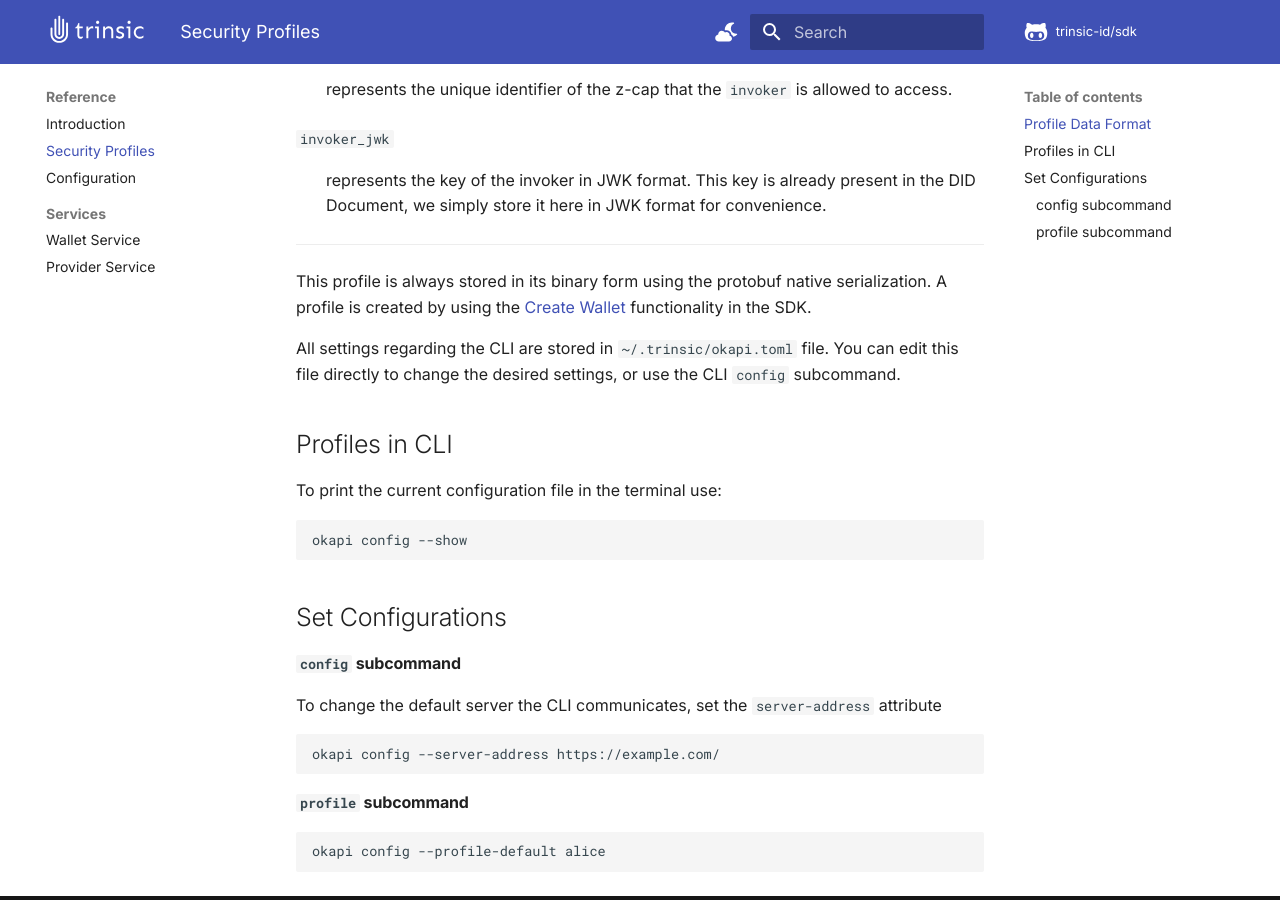
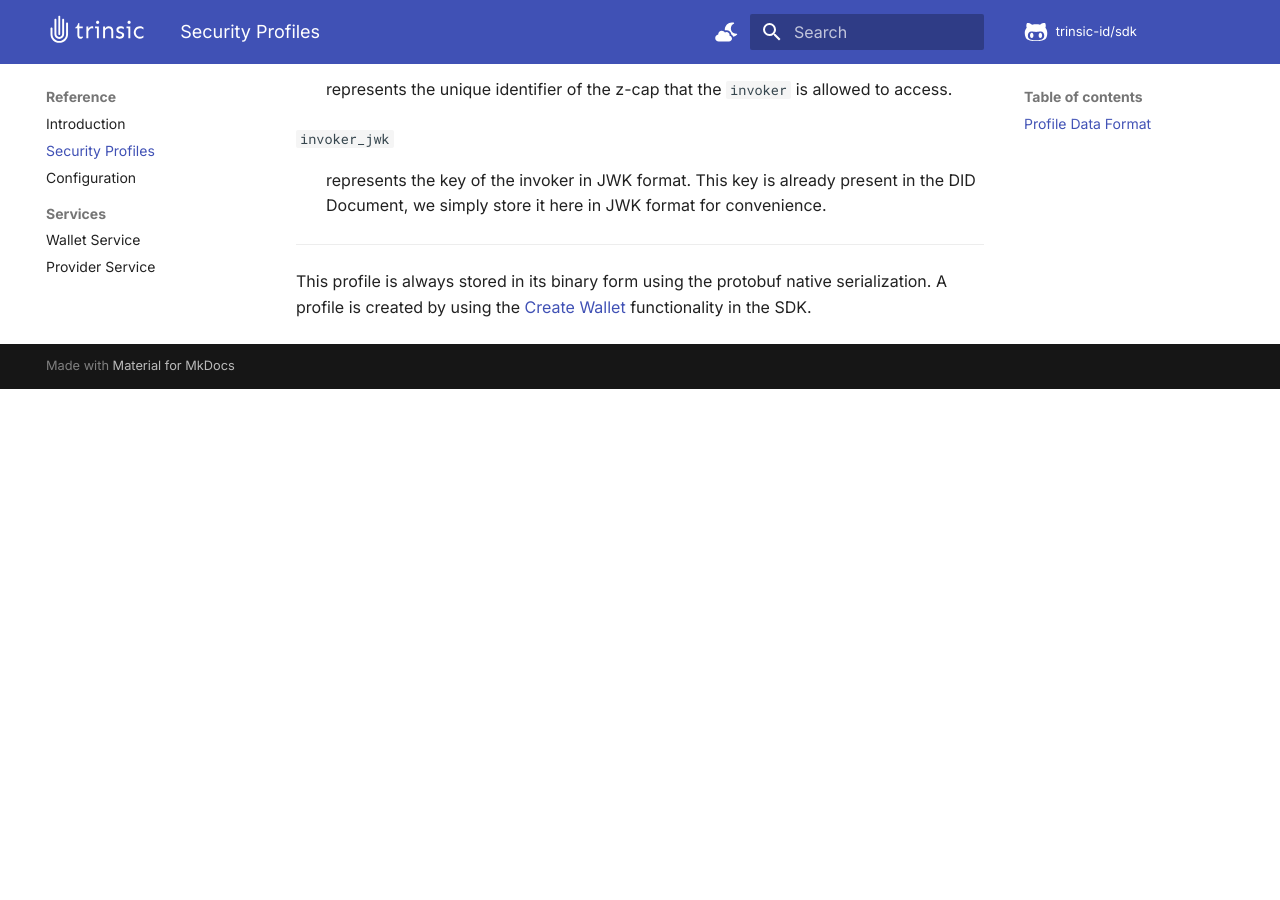
Before and after one commit to trinsic-id/v2-sdk, an MkDocs documentation site: the page built from docs/reference/profiles.md, in a window 1280 px wide and 900 px high, scrolled down 1092 px. Built offline with MkDocs 1.6.1 and Material for MkDocs 9.7.7, drawn with Linux system fonts in a browser that asks for light colours; comment, search, counter and statistics services are not loaded; after the commit the page ends 1481 px from its top, so only the background shows below that.

Commit message:
Add configuration docs for CLI and SDK

````diff
--- a/docs/reference/index.md
+++ b/docs/reference/index.md
@@ -3,8 +3,6 @@
 This document described the available features in the Trinsic SDK. The SDK is available as package for most languages, as well as a CLI. Both the SDK and CLI have idential functionality, though differ slightly in how they operate with configuration and structured data.
 
 ## Using SDK vs CLI
-
-### CLI Configuration
 
 ## Wallet Commands
 
--- a/docs/reference/profiles.md
+++ b/docs/reference/profiles.md
@@ -35,29 +35,3 @@
 ---
 
 This profile is always stored in its binary form using the protobuf native serialization. A profile is created by using the [Create Wallet](/reference/services/wallet-service/#create-wallet) functionality in the SDK.
-
-All settings regarding the CLI are stored in `~/.trinsic/okapi.toml` file. You can edit this file directly to change the desired settings, or use the CLI `config` subcommand.
-
-## Profiles in CLI
-
-To print the current configuration file in the terminal use:
-
-```bash
-okapi config --show
-```
-
-## Set Configurations
-
-#### `config` subcommand
-
-To change the default server the CLI communicates, set the `server-address` attribute
-
-```
-okapi config --server-address https://example.com/
-```
-
-#### `profile` subcommand
-
-```bash
-okapi config --profile-default alice
-```
````
Also changed, not shown: docs/reference/configuration.md (+83 -0 lines), docs/reference/services/wallet-service.md (+9 -2 lines), 1 other file.
